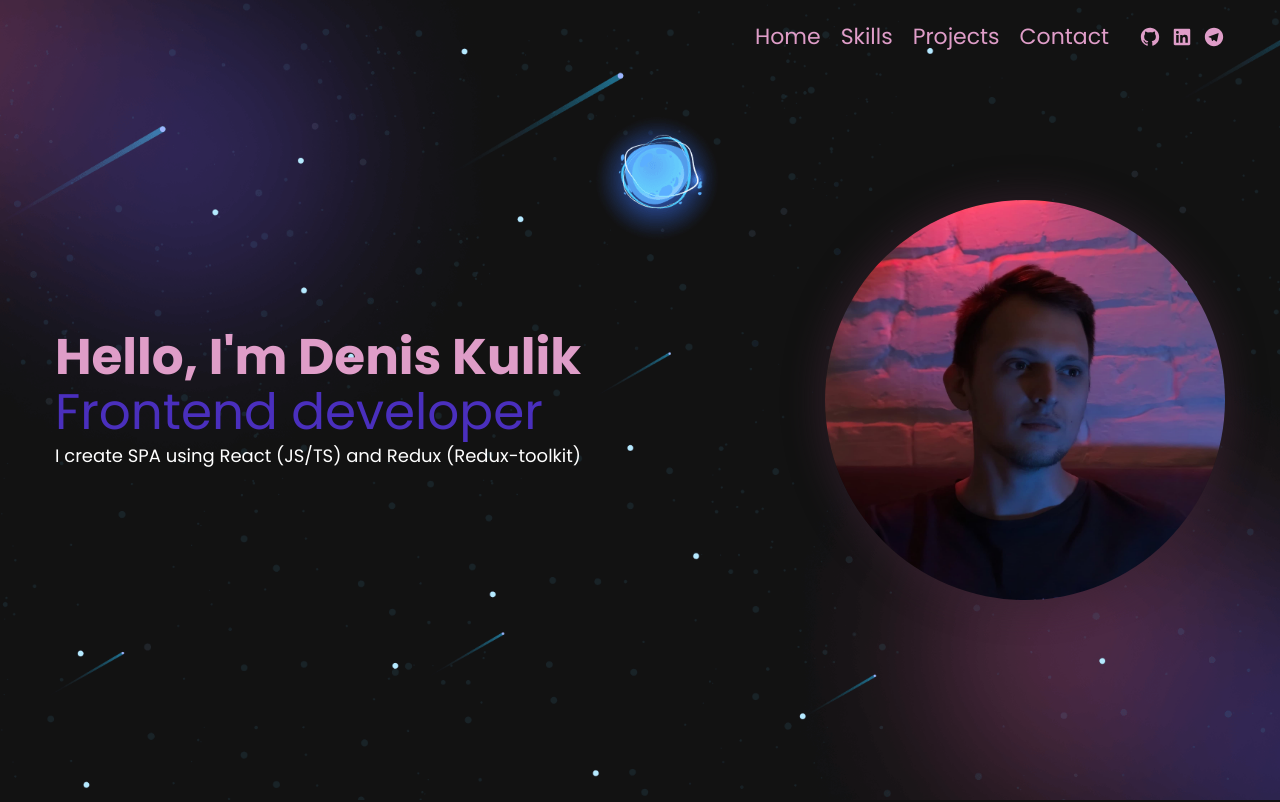
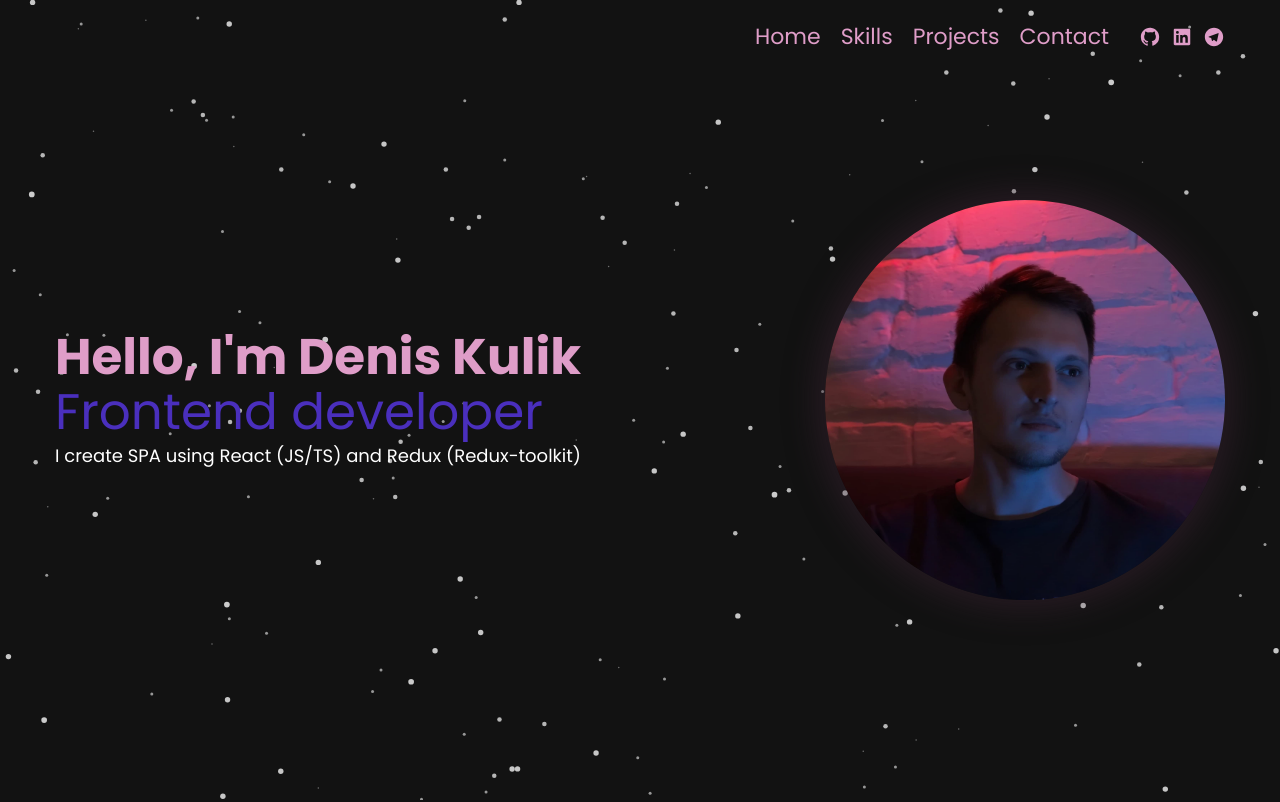
Before and after one commit to DenisKulik/frontend-developer-portfolio, a React (Vite) app: page / in a window 1280 px wide. Shown: the top 802 px of the page. Built offline with nearby package versions, Linux system fonts and the light colour scheme.

Commit message:
add customed particles for Home background

```diff
--- a/src/layout/Home/HomeStyles.ts
+++ b/src/layout/Home/HomeStyles.ts
@@ -1,16 +1,23 @@
 import styled from 'styled-components';
-import banner from '../../assets/banner-bg.png';
+import Particles from 'react-tsparticles';
 
 export const HomeWrapper = styled.section`
   min-height: 100vh;
+  position: relative;
   display: flex;
   justify-content: center;
   align-items: center;
   padding: 15rem 0;
   overflow: hidden;
-  background: url(${banner}) center center no-repeat;
-  background-size: cover;
 `;
+
+export const CustomedParticles = styled(Particles)`
+  position: absolute;
+  width: 100%;
+  height: 100%;
+  top: 0;
+  left: 0;
+`
 
 export const HomeInner = styled.div`
   display: flex;
@@ -27,6 +34,7 @@ export const HomeInner = styled.div`
 
 export const AboutMe = styled.div`
   animation: moveInLeft 1s ease-out;
+  z-index: 10;
 
   @media ${props => props.theme.media.medium} {
     text-align: center;
@@ -77,6 +85,7 @@ export const Description = styled.p`
 export const PhotoWrapper = styled.div`
   width: 40rem;
   height: 40rem;
+  z-index: 10;
   animation: moveInRight 1s ease-out;
 
   @media ${props => props.theme.media.large} {
--- a/src/layout/Home/index.tsx
+++ b/src/layout/Home/index.tsx
@@ -1,14 +1,120 @@
+import { useCallback } from 'react';
+import type {
+    Container as ParticlesContainer, Engine
+} from 'tsparticles-engine';
+import { loadSlim } from 'tsparticles-slim';
 import {
-    AboutMe, Description, HomeInner, HomeWrapper, MyPhoto,
-    PhotoWrapper,
-    Subtitle, Title,
+    AboutMe, CustomedParticles, Description, HomeInner,
+    HomeWrapper, MyPhoto, PhotoWrapper, Subtitle, Title,
 } from './HomeStyles.ts';
 import photo from '../../assets/my-photo.jpg';
 import Container from '../Container';
 
 const Home = () => {
+    const particlesInit = useCallback(async (engine: Engine) => {
+        await loadSlim(engine);
+    }, []);
+
+    const particlesLoaded = useCallback(
+        async (container: ParticlesContainer | undefined) => {
+            await console.log(container);
+        }, []);
+
     return (
         <HomeWrapper>
+            <CustomedParticles
+                init={particlesInit}
+                loaded={particlesLoaded}
+                options={{
+                    fullScreen: false,
+                    particles: {
+                        groups: {
+                            z5000: {
+                                number: {
+                                    value: 70,
+                                },
+                                zIndex: {
+                                    value: 50,
+                                },
+                            },
+                            z7500: {
+                                number: {
+                                    value: 30,
+                                },
+                                zIndex: {
+                                    value: 75,
+                                },
+                            },
+                            z2500: {
+                                number: {
+                                    value: 50,
+                                },
+                                zIndex: {
+                                    value: 25,
+                                },
+                            },
+                            z1000: {
+                                number: {
+                                    value: 40,
+                                },
+                                zIndex: {
+                                    value: 10,
+                                },
+                            },
+                        },
+                        number: {
+                            value: 200,
+                        },
+                        color: {
+                            value: '#fff',
+                            animation: {
+                                enable: false,
+                                speed: 20,
+                                sync: true,
+                            },
+                        },
+                        shape: {
+                            type: 'circle',
+                        },
+                        opacity: {
+                            value: 0.8,
+                        },
+                        size: {
+                            value: 3,
+                        },
+                        move: {
+                            angle: {
+                                value: 10,
+                                offset: 0,
+                            },
+                            enable: true,
+                            speed: 1,
+                            direction: 'bottom',
+                        },
+                        zIndex: {
+                            value: 5,
+                            opacityRate: 0.5,
+                        },
+                    },
+                    background: {
+                        color: 'rgb(18, 18, 18)',
+                    },
+                    emitters: {
+                        position: {
+                            y: 55,
+                            x: -5,
+                        },
+                        rate: {
+                            delay: 7,
+                            quantity: 1,
+                        },
+                        size: {
+                            width: 0,
+                            height: 0,
+                        },
+                    },
+                }}
+            />
             <Container>
                 <HomeInner>
                     <AboutMe>
```
